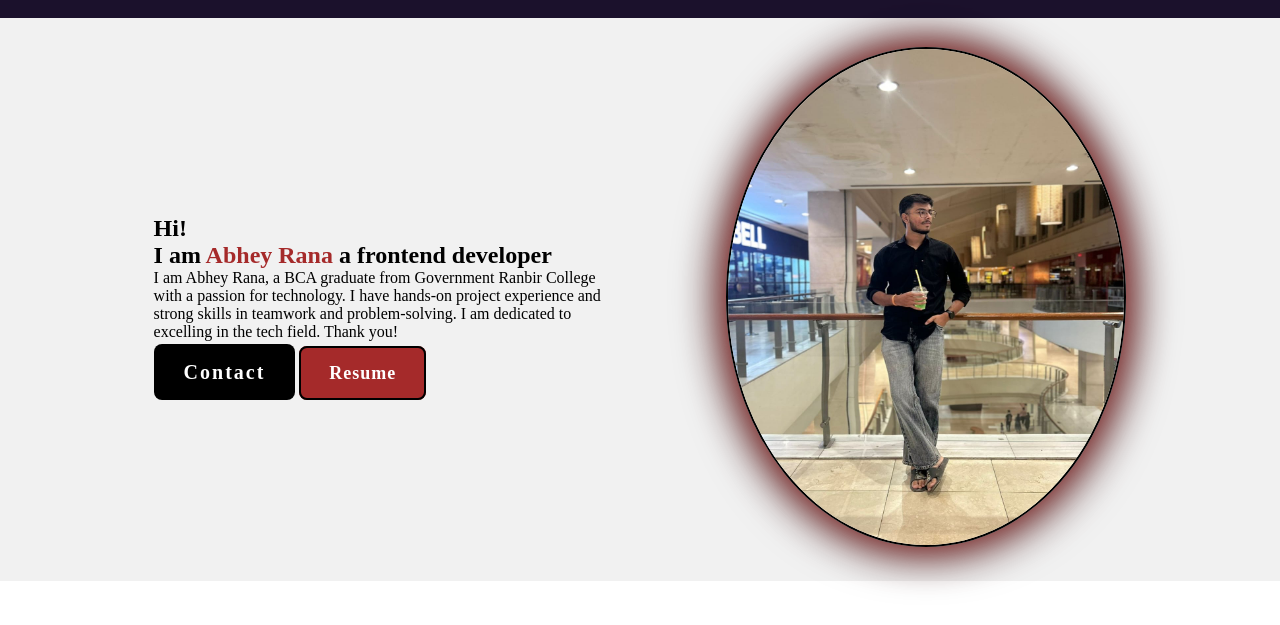
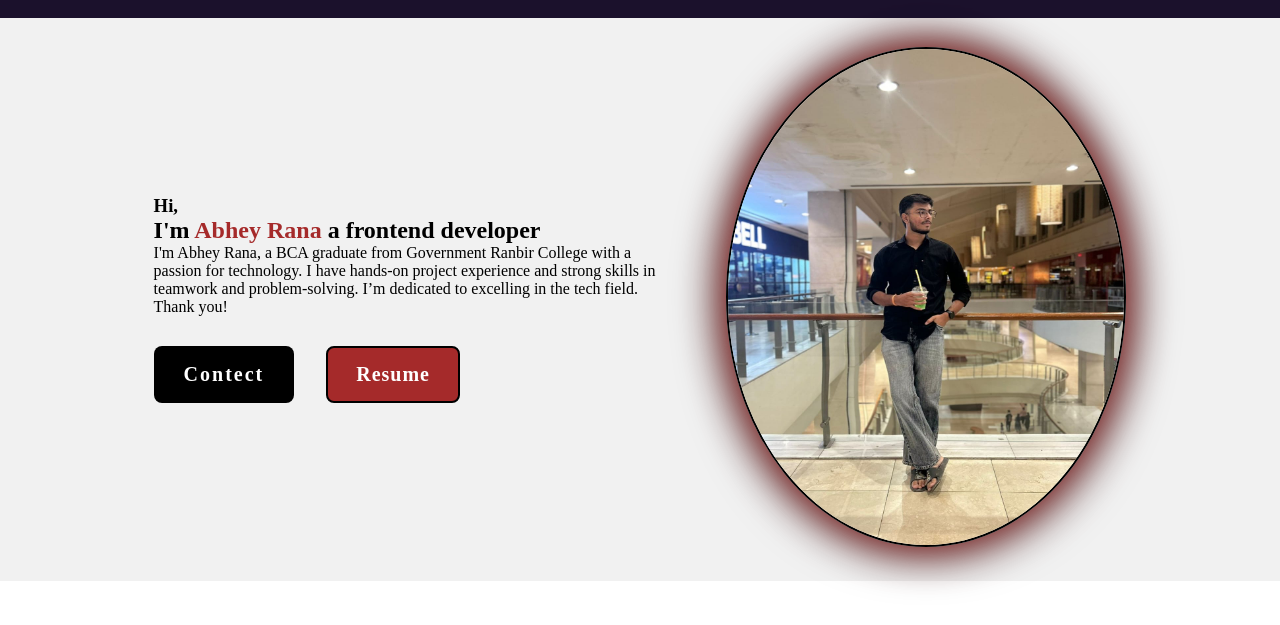
Before and after one commit to RohitKumarSharma610/Portfolio-abhey, a plain HTML site: page index.html in a window 1280 px wide. Shown: the part 103-728 px from the top of the page. Drawn offline with Linux system fonts and the light colour scheme.

Commit message:
adding margin or padding

```diff
--- a/index.css
+++ b/index.css
@@ -65,37 +65,39 @@ span{
 }
 
 .home {
+
     width: 100%;
     background: rgb(241, 241, 241);
     display: flex;
     align-items: center;
-    gap: 7em;
+    gap: 4em;
     padding: 30px 12%;
     padding-top: 150px;
 }
 
-.home-content {
+/* .home-contant {
     max-width: 900px;
+    height: 100%;
 }
 
-.home-content h3 {
+.home-contant h3 {
     font-size: 45px;
 }
 
-.home-content h1 {
+.home-contant h1 {
     font-size: 100px;
 }
 
-.home-content p {
+.home-contant p {
     font-size: 40px;
     margin: 25px 0 30px;
-}
+} */
 
 .btn-box {
     width: 100%;
     display: flex;
     gap: 2em;
-    margin-top: 20px;
+    margin-top: 30px;
 
 }
 
@@ -124,7 +126,7 @@ span{
     color: white;
     border: 2px solid black;
     border-radius: 8px;
-    font-size: 18px;
+    font-size: 20px;
     letter-spacing: 1px;
     font-weight: 600;
     transition: 0.3s ease;
--- a/index.html
+++ b/index.html
@@ -20,22 +20,25 @@
 
     <section class="home" id="Home">
         <div class="home-contact">
-            <h2>Hi!</h2>
+            <h3>Hi,</h3>
 
-            <h1>I am <span>Abhey Rana</span> a frontend developer</h1>
+            <h1>I'm <span>Abhey Rana</span> a frontend developer</h1>
 
-            <p>I am Abhey Rana, a BCA graduate from Government Ranbir College with a passion for technology. I have hands-on project experience and strong skills in teamwork and problem-solving. I am dedicated to excelling in the tech field. Thank you!
+            <p>I'm Abhey Rana, a BCA graduate from Government Ranbir College with a passion for technology. I have hands-on project experience and strong skills in teamwork and problem-solving. I’m dedicated to excelling in the tech field. Thank you!
 
             </p>
-            <div class="btn-box"></div>
-                <a href="" class="btn-1">Contact</a>
-                <a href="" class="btn-2">Resume</a>
+
+            <div class="btn-box">
+                <a class="btn-1" href="#Contect">Contect</a>
+                <a href="" class="btn-2"  download="rohit-Resumer.pdf">Resume</a>
             </div>
+        </div>
 
          <div class="img-box">
             <img src="vr mall.jpeg" alt="Abhey's Photo" class="img1">
-          </div>
-        </div>
+         </div>
+
+    </section>
 
         <!-- <section class="contact-form" id="Contect">
             <h2 class="contact-me">Contact<span> Me</span></h2>
```
